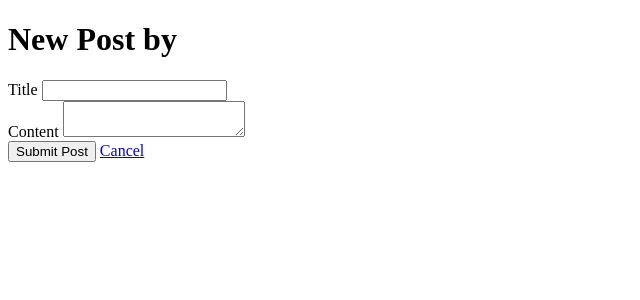
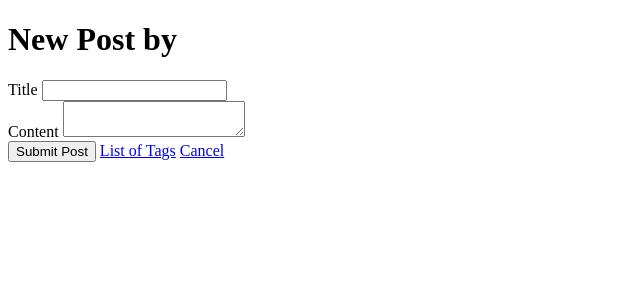
Before and after one commit to Ekhol/flask-blogly, a Flask app: template templates/posts/new.html in a window 1280 px wide. Shown: the top 300 px of the page, without its empty margins (0-640 px from the left). Run offline with Flask 2, Linux system fonts and the light colour scheme; the template is opened without the code that fills it, so the values that code supplies are empty.

Commit message:
added link to /tags to /new

```diff
--- a/templates/posts/new.html
+++ b/templates/posts/new.html
@@ -23,6 +23,7 @@
 
     <div>
         <button type="submit">Submit Post</button>
+        <a href="/tags">List of Tags</a>
         <a href="/users/{{ user.id }}">Cancel</a>
     </div>
 </form>
```
